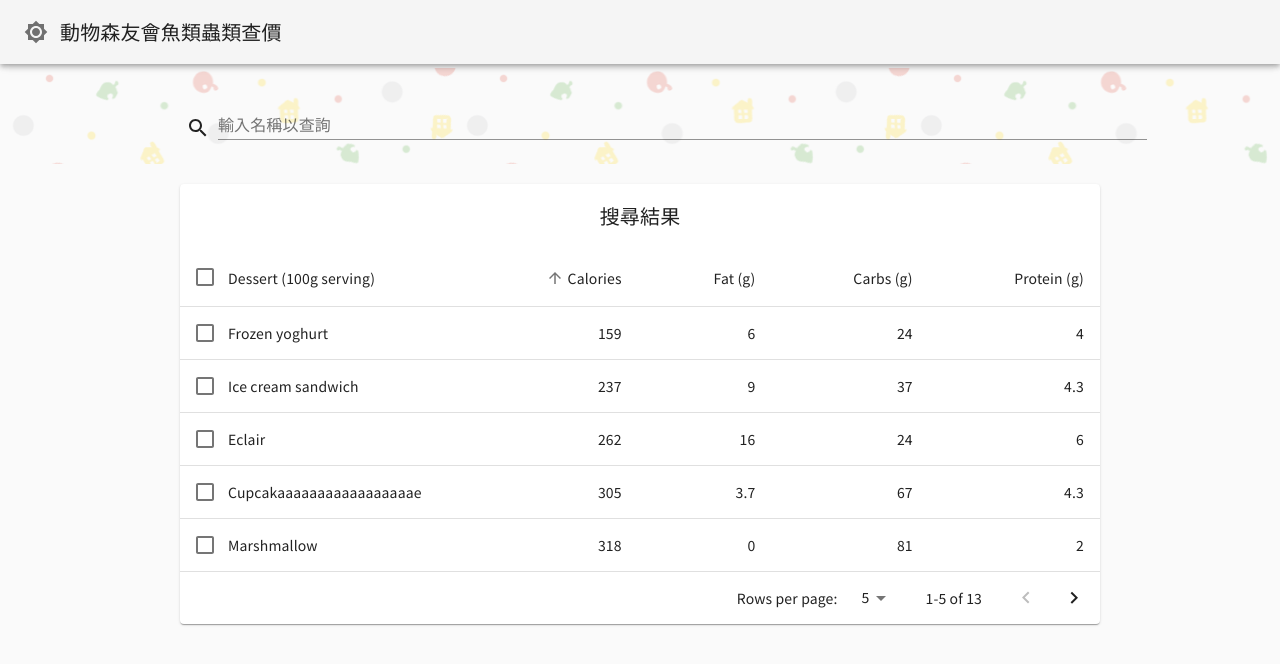
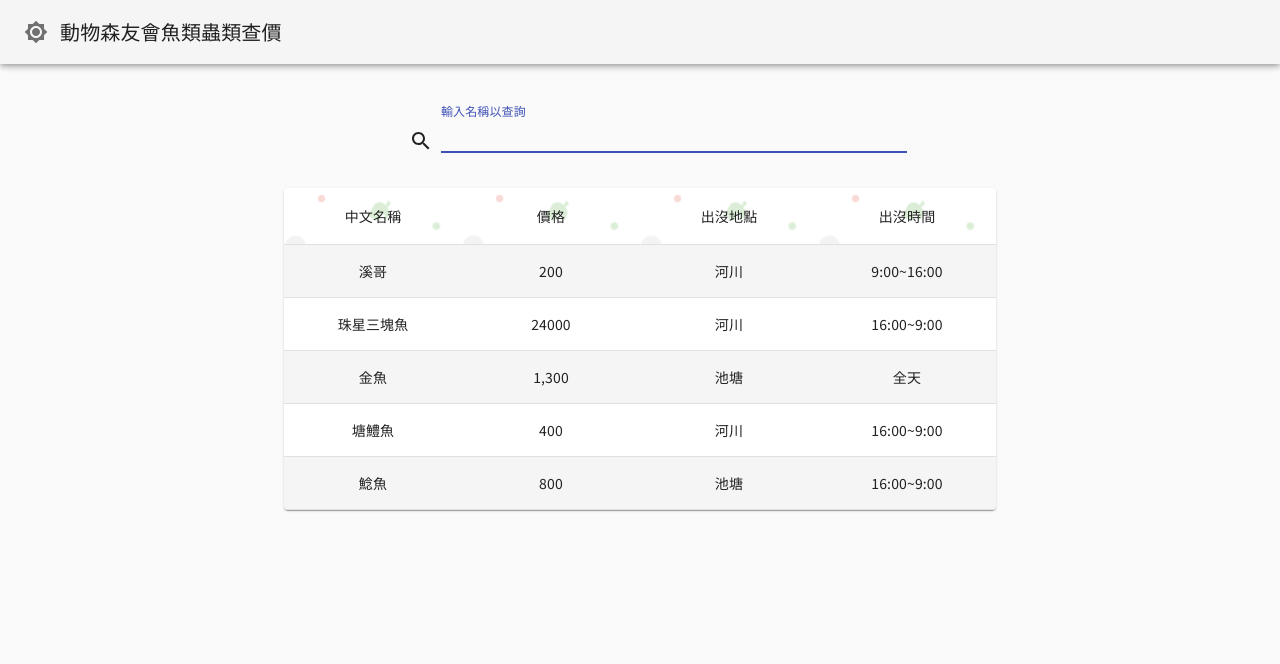
Before and after one commit to yirueilu-b/AnimalCrossingPrice, a React (Create React App) app: page / in a window 1280 px wide. Shown: the top 664 px of the page. Built offline with nearby package versions, Linux system fonts and the light colour scheme; the HTML template or start-up script is replaced by a standard one.

Commit message:
Adjust layout, add example data and link up text and table

```diff
--- a/src/App.js
+++ b/src/App.js
@@ -23,7 +23,10 @@ const useStyles = makeStyles((theme) => ({
         padding: theme.spacing(2),
         textAlign: 'center',
     },
-    table: {}
+    table: {
+        width:'100vw',
+        borderRadius:'10em'
+    }
 }));
 
 function App() {
@@ -32,6 +35,9 @@ function App() {
             type: "light"
         }
     });
+
+    const [filterName, setFilterName] = useState({filterName: ''});
+
     const toggleDarkTheme = () => {
         let newPaletteType = theme.palette.type === "light" ? "dark" : "light";
         setTheme({
@@ -40,6 +46,12 @@ function App() {
             }
         });
     };
+
+    const handleFilterNameChange = (e) => {
+        console.log(e.target.value);
+        setFilterName({filterName: e.target.value});
+    };
+
     const muiTheme = createMuiTheme(theme);
     const classes = useStyles();
 
@@ -50,14 +62,14 @@ function App() {
             <Navbar theme={theme.palette.type} onToggleDark={toggleDarkTheme}/>
 
             <Container className={classes.root}>
-                <Option/>
+                <Option handleFilterNameChange={handleFilterNameChange}/>
                 <Grid container spacing={2}
                       justify='center'
                       alignItems="center"
                       direction="row"
                 >
-                    <Grid item xs={12} md={9} className={classes.table}>
-                        <DataTable/>
+                    <Grid item xs={12} md={7} className={classes.table}>
+                        <DataTable filterName={filterName}/>
                     </Grid>
                 </Grid>
             </Container>
--- a/src/Component/Option.js
+++ b/src/Component/Option.js
@@ -4,36 +4,21 @@ import CssBaseline from '@material-ui/core/CssBaseline';
 import Grid from '@material-ui/core/Grid';
 import TextField from '@material-ui/core/TextField';
 import SearchIcon from '@material-ui/icons/Search';
-import Image from './bg.png';
+
 
 const useStyles = makeStyles((theme) => ({
     root: {
+        marginTop: theme.spacing(2),
         height: 96,
-        backgroundImage: `url(${Image})`
-        // backgroundColor: 'black'
     },
-    paper: {
-        height: 48,
-        padding: theme.spacing(2),
-        textAlign: 'center',
+    textField: {
     },
-    formControl: {
-        margin: theme.spacing(1),
-        width: '100%',
-    },
-    selectEmpty: {
-        marginTop: theme.spacing(1),
+//style for font size
+    resize: {
+        fontSize: 18
     },
 }));
 
-// ScrollTop.propTypes = {
-//     children: PropTypes.element.isRequired,
-//     /**
-//      * Injected by the documentation to work in an iframe.
-//      * You won't need it on your project.
-//      */
-//     window: PropTypes.func,
-// };
 
 function Option(props) {
     const classes = useStyles();
@@ -45,8 +30,8 @@ function Option(props) {
                   alignItems="center"
                   direction="row"
             >
-                <Grid item xs={10} md={10} container spacing={1}
-                      justify='flex-end'
+                <Grid item xs={10} md={8} container spacing={1}
+                      justify='center'
                       alignItems="flex-end"
                       direction="row"
                 >
@@ -55,8 +40,19 @@ function Option(props) {
                           justify='flex-end'>
                         <SearchIcon/>
                     </Grid>
-                    <Grid item xs={10} md={11}>
-                        <TextField fullWidth id="input-with-icon-grid" label="輸入名稱以查詢"/>
+                    <Grid item xs={9} md={7}>
+                        <TextField
+                            onChange={props.handleFilterNameChange}
+                            InputProps={{
+                                classes: {
+                                    input: classes.resize,
+                                },
+                            }}
+                            className={classes.textField}
+                            fullWidth id="input-with-icon-grid"
+                            label="輸入名稱以查詢"
+                            autoFocus={true}
+                        />
                     </Grid>
                 </Grid>
             </Grid>
--- a/src/Component/Table.js
+++ b/src/Component/Table.js
@@ -1,321 +1,93 @@
 import React from 'react';
-import PropTypes from 'prop-types';
-import clsx from 'clsx';
-import {lighten, makeStyles} from '@material-ui/core/styles';
+import {withStyles, makeStyles} from '@material-ui/core/styles';
 import Table from '@material-ui/core/Table';
 import TableBody from '@material-ui/core/TableBody';
 import TableCell from '@material-ui/core/TableCell';
+import TableHead from '@material-ui/core/TableHead';
+import TableRow from '@material-ui/core/TableRow';
+import Image from './bg.png';
+import Paper from "@material-ui/core/Paper/Paper";
 import TableContainer from '@material-ui/core/TableContainer';
-import TableHead from '@material-ui/core/TableHead';
-import TablePagination from '@material-ui/core/TablePagination';
-import TableRow from '@material-ui/core/TableRow';
-import TableSortLabel from '@material-ui/core/TableSortLabel';
-import Toolbar from '@material-ui/core/Toolbar';
-import Typography from '@material-ui/core/Typography';
-import Paper from '@material-ui/core/Paper';
-import Checkbox from '@material-ui/core/Checkbox';
+
+const useStyles = makeStyles((theme) => ({
+    table: {
+        // minWidth: 300,
+        // maxWidth: '100%',
+    },
+    tablePaper: {
+        marginTop: theme.spacing(2),
+        marginBottom: '15vh'
+    }
+}));
+
+const StyledTableCell = withStyles((theme) => ({
+    head: {
+        backgroundColor: theme.palette.background.paper,
+        color: theme.palette.text.primary,
+        backgroundImage: `url(${Image})`,
+        padding: theme.spacing(2),
+        fontSize: 14,
+    },
+    body: {
+        fontSize: 14,
+        padding: theme.spacing(2),
+    },
+}))(TableCell);
+
+const StyledTableRow = withStyles((theme) => ({
+    root: {
+        '&:nth-of-type(odd)': {
+            backgroundColor: theme.palette.action.hover,
+        },
+    },
+}))(TableRow);
+
+function createData(name, engName, price, location, time) {
+    return {name, engName, price, location, time};
+}
+
+const rows = [
+    createData('溪哥', 'pale chub', '200', '河川', '9:00~16:00'),
+    createData('珠星三塊魚', 'dace', '24000', '河川', '16:00~9:00'),
+    createData('金魚', 'goldfish', "1,300", '池塘', '全天'),
+    createData('塘鱧魚', 'freshwater goby', '400', '河川', '16:00~9:00'),
+    createData('鯰魚', 'catfish', '800', '池塘', '16:00~9:00'),
+];
 
 
-function createData(name, calories, fat, carbs, protein) {
-    return {name, calories, fat, carbs, protein};
-}
+export default function CustomizedTables(props) {
+    const classes = useStyles();
+    console.log(props.filterName);
+    return (
+        <TableContainer className={classes.tablePaper} component={Paper}>
+            <Table className={classes.table} aria-label="customized table">
+                <colgroup>
+                    <col style={{width: '25%'}}/>
+                    <col style={{width: '25%'}}/>
+                    <col style={{width: '25%'}}/>
+                    <col style={{width: '25%'}}/>
+                </colgroup>
+                <TableHead>
+                    <TableRow>
+                        <StyledTableCell align="center">中文名稱</StyledTableCell>
+                        <StyledTableCell align="center">價格</StyledTableCell>
+                        <StyledTableCell align="center">出沒地點</StyledTableCell>
+                        <StyledTableCell align="center">出沒時間</StyledTableCell>
+                    </TableRow>
+                </TableHead>
 
+                <TableBody>
+                    {rows.map((row) => (
+                        <StyledTableRow key={row.name}>
+                            <StyledTableCell align="center">{row.name}</StyledTableCell>
+                            <StyledTableCell align="center">{row.price}</StyledTableCell>
+                            <StyledTableCell align="center">{row.location}</StyledTableCell>
+                            <StyledTableCell align="center">{row.time}</StyledTableCell>
+                        </StyledTableRow>
+                    ))}
+                </TableBody>
 
-const rows = [
-    createData('Cupcakaaaaaaaaaaaaaaaaae', 305, 3.7, 67, 4.3),
-    createData('Donut', 452, 25.0, 51, 4.9),
-    createData('Eclair', 262, 16.0, 24, 6.0),
-    createData('Frozen yoghurt', 159, 6.0, 24, 4.0),
-    createData('Gingerbread', 356, 16.0, 49, 3.9),
-    createData('Honeycomb', 408, 3.2, 87, 6.5),
-    createData('Ice cream sandwich', 237, 9.0, 37, 4.3),
-    createData('Jelly Bean', 375, 0.0, 94, 0.0),
-    createData('KitKat', 518, 26.0, 65, 7.0),
-    createData('Lollipop', 392, 0.2, 98, 0.0),
-    createData('Marshmallow', 318, 0, 81, 2.0),
-    createData('Nougat', 360, 19.0, 9, 37.0),
-    createData('Oreo', 437, 18.0, 63, 4.0),
-];
-
-function descendingComparator(a, b, orderBy) {
-    if (b[orderBy] < a[orderBy]) {
-        return -1;
-    }
-    if (b[orderBy] > a[orderBy]) {
-        return 1;
-    }
-    return 0;
-}
-
-function getComparator(order, orderBy) {
-    return order === 'desc'
-        ? (a, b) => descendingComparator(a, b, orderBy)
-        : (a, b) => -descendingComparator(a, b, orderBy);
-}
-
-function stableSort(array, comparator) {
-    const stabilizedThis = array.map((el, index) => [el, index]);
-    stabilizedThis.sort((a, b) => {
-        const order = comparator(a[0], b[0]);
-        if (order !== 0) return order;
-        return a[1] - b[1];
-    });
-    return stabilizedThis.map((el) => el[0]);
-}
-
-const headCells = [
-    {id: 'name', numeric: false, disablePadding: true, label: 'Dessert (100g serving)'},
-    {id: 'calories', numeric: true, disablePadding: false, label: 'Calories'},
-    {id: 'fat', numeric: true, disablePadding: false, label: 'Fat (g)'},
-    {id: 'carbs', numeric: true, disablePadding: false, label: 'Carbs (g)'},
-    {id: 'protein', numeric: true, disablePadding: false, label: 'Protein (g)'},
-];
-
-function EnhancedTableHead(props) {
-    const {classes, onSelectAllClick, order, orderBy, numSelected, rowCount, onRequestSort} = props;
-    const createSortHandler = (property) => (event) => {
-        onRequestSort(event, property);
-    };
-
-    return (
-        <TableHead>
-            <TableRow>
-                <TableCell padding="checkbox">
-                    <Checkbox
-                        indeterminate={numSelected > 0 && numSelected < rowCount}
-                        checked={rowCount > 0 && numSelected === rowCount}
-                        onChange={onSelectAllClick}
-                        inputProps={{'aria-label': 'select all desserts'}}
-                    />
-                </TableCell>
-                {headCells.map((headCell) => (
-                    <TableCell
-                        key={headCell.id}
-                        align={headCell.numeric ? 'right' : 'left'}
-                        padding={headCell.disablePadding ? 'none' : 'default'}
-                        sortDirection={orderBy === headCell.id ? order : false}
-                    >
-                        <TableSortLabel
-                            active={orderBy === headCell.id}
-                            direction={orderBy === headCell.id ? order : 'asc'}
-                            onClick={createSortHandler(headCell.id)}
-                        >
-                            {headCell.label}
-                            {orderBy === headCell.id ? (
-                                <span className={classes.visuallyHidden}>
-                  {order === 'desc' ? 'sorted descending' : 'sorted ascending'}
-                </span>
-                            ) : null}
-                        </TableSortLabel>
-                    </TableCell>
-                ))}
-            </TableRow>
-        </TableHead>
+            </Table>
+        </TableContainer>
     );
 }
-
-EnhancedTableHead.propTypes = {
-    classes: PropTypes.object.isRequired,
-    numSelected: PropTypes.number.isRequired,
-    onRequestSort: PropTypes.func.isRequired,
-    onSelectAllClick: PropTypes.func.isRequired,
-    order: PropTypes.oneOf(['asc', 'desc']).isRequired,
-    orderBy: PropTypes.string.isRequired,
-    rowCount: PropTypes.number.isRequired,
-};
-
-const useToolbarStyles = makeStyles((theme) => ({
-    root: {
-        marginTop: theme.spacing(3),
-        textAlign:'center',
-    },
-    highlight:
-        theme.palette.type === 'light'
-            ? {
-                color: theme.palette.secondary.main,
-                backgroundColor: lighten(theme.palette.secondary.light, 0.85),
-            }
-            : {
-                color: theme.palette.text.primary,
-                backgroundColor: theme.palette.secondary.dark,
-            },
-    title: {
-        flex: '1 1 100%',
-    },
-}));
-
-const EnhancedTableToolbar = (props) => {
-    const classes = useToolbarStyles();
-    const {numSelected} = props;
-
-    return (
-        <Toolbar
-            className={clsx(classes.root, {
-                [classes.highlight]: numSelected > 0,
-            })}
-        >
-            <Typography className={classes.title} variant="h6" id="tableTitle" component="div">
-                搜尋結果
-            </Typography>
-        </Toolbar>
-    );
-};
-
-EnhancedTableToolbar.propTypes = {
-    numSelected: PropTypes.number.isRequired,
-};
-
-const useStyles = makeStyles((theme) => ({
-    root: {
-        width: '100%',
-    },
-    paper: {
-        width: '100%',
-        marginBottom: theme.spacing(2),
-    },
-    table: {
-        // minWidth: 750,
-    },
-    visuallyHidden: {
-        border: 0,
-        clip: 'rect(0 0 0 0)',
-        height: 1,
-        margin: -1,
-        overflow: 'hidden',
-        padding: 0,
-        position: 'absolute',
-        top: 20,
-        width: 1,
-    },
-}));
-
-export default function EnhancedTable() {
-    const classes = useStyles();
-    const [order, setOrder] = React.useState('asc');
-    const [orderBy, setOrderBy] = React.useState('calories');
-    const [selected, setSelected] = React.useState([]);
-    const [page, setPage] = React.useState(0);
-    const [rowsPerPage, setRowsPerPage] = React.useState(5);
-
-    const handleRequestSort = (event, property) => {
-        const isAsc = orderBy === property && order === 'asc';
-        setOrder(isAsc ? 'desc' : 'asc');
-        setOrderBy(property);
-    };
-
-    const handleSelectAllClick = (event) => {
-        if (event.target.checked) {
-            const newSelecteds = rows.map((n) => n.name);
-            setSelected(newSelecteds);
-            return;
-        }
-        setSelected([]);
-    };
-
-    const handleClick = (event, name) => {
-        const selectedIndex = selected.indexOf(name);
-        let newSelected = [];
-
-        if (selectedIndex === -1) {
-            newSelected = newSelected.concat(selected, name);
-        } else if (selectedIndex === 0) {
-            newSelected = newSelected.concat(selected.slice(1));
-        } else if (selectedIndex === selected.length - 1) {
-            newSelected = newSelected.concat(selected.slice(0, -1));
-        } else if (selectedIndex > 0) {
-            newSelected = newSelected.concat(
-                selected.slice(0, selectedIndex),
-                selected.slice(selectedIndex + 1),
-            );
-        }
-
-        setSelected(newSelected);
-    };
-
-    const handleChangePage = (event, newPage) => {
-        setPage(newPage);
-    };
-
-    const handleChangeRowsPerPage = (event) => {
-        setRowsPerPage(parseInt(event.target.value, 10));
-        setPage(0);
-    };
-
-    const isSelected = (name) => selected.indexOf(name) !== -1;
-
-    const emptyRows = rowsPerPage - Math.min(rowsPerPage, rows.length - page * rowsPerPage);
-
-    return (
-        <div className={classes.root}>
-            <Paper className={classes.paper}>
-                <EnhancedTableToolbar numSelected={selected.length}/>
-                <TableContainer>
-                    <Table
-                        className={classes.table}
-                        aria-labelledby="tableTitle"
-                        size='medium'
-                        aria-label="enhanced table"
-                    >
-                        <EnhancedTableHead
-                            classes={classes}
-                            numSelected={selected.length}
-                            order={order}
-                            orderBy={orderBy}
-                            onSelectAllClick={handleSelectAllClick}
-                            onRequestSort={handleRequestSort}
-                            rowCount={rows.length}
-                        />
-                        <TableBody>
-                            {stableSort(rows, getComparator(order, orderBy))
-                                .slice(page * rowsPerPage, page * rowsPerPage + rowsPerPage)
-                                .map((row, index) => {
-                                    const isItemSelected = isSelected(row.name);
-                                    const labelId = `enhanced-table-checkbox-${index}`;
-
-                                    return (
-                                        <TableRow
-                                            hover
-                                            onClick={(event) => handleClick(event, row.name)}
-                                            role="checkbox"
-                                            aria-checked={isItemSelected}
-                                            tabIndex={-1}
-                                            key={row.name}
-                                            selected={isItemSelected}
-                                        >
-                                            <TableCell padding="checkbox">
-                                                <Checkbox
-                                                    checked={isItemSelected}
-                                                    inputProps={{'aria-labelledby': labelId}}
-                                                />
-                                            </TableCell>
-                                            <TableCell component="th" id={labelId} scope="row" padding="none">
-                                                {row.name}
-                                            </TableCell>
-                                            <TableCell align="right">{row.calories}</TableCell>
-                                            <TableCell align="right">{row.fat}</TableCell>
-                                            <TableCell align="right">{row.carbs}</TableCell>
-                                            <TableCell align="right">{row.protein}</TableCell>
-                                        </TableRow>
-                                    );
-                                })}
-                            {emptyRows > 0 && (
-                                <TableRow style={{height:  53 * emptyRows}}>
-                                    <TableCell colSpan={6}/>
-                                </TableRow>
-                            )}
-                        </TableBody>
-                    </Table>
-                </TableContainer>
-                <TablePagination
-                    rowsPerPageOptions={[5, 10, 25]}
-                    component="div"
-                    count={rows.length}
-                    rowsPerPage={rowsPerPage}
-                    page={page}
-                    onChangePage={handleChangePage}
-                    onChangeRowsPerPage={handleChangeRowsPerPage}
-                />
-            </Paper>
-        </div>
-    );
-}
--- a/src/index.css
+++ b/src/index.css
@@ -8,6 +8,7 @@ body {
   -webkit-font-smoothing: antialiased;
   -moz-osx-font-smoothing: grayscale;
   min-height: 100vh;
+  /*background-image: url(./Component/bg.png);*/
 }
 
 *{
```
